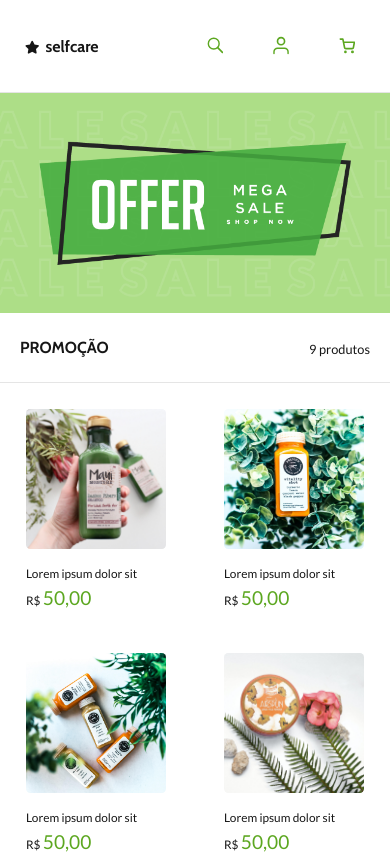
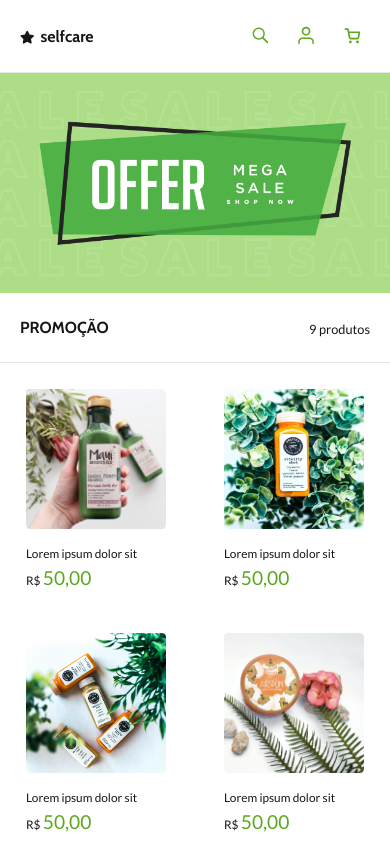
Before and after one commit to nathan-oliveira/SelfCare_devChallenge, a Vue app: page / in a window 390 px wide. Shown: the top 854 px of the page. Built offline with nearby package versions, Linux system fonts and the light colour scheme.

Commit message:
ajuste menu

```diff
--- a/src/components/Nav/NavBar.vue
+++ b/src/components/Nav/NavBar.vue
@@ -195,13 +195,13 @@ export default {
   }
 }
 
-@media (max-width: 360px) {
+@media (max-width: 408px) {
   .menu {
     padding: 20px 20px !important;
   }
 
   .menu-nav ul li a {
-    padding-left: 20px;
+    padding-left: 10px;
   }
 
   .menu-logo,
```
